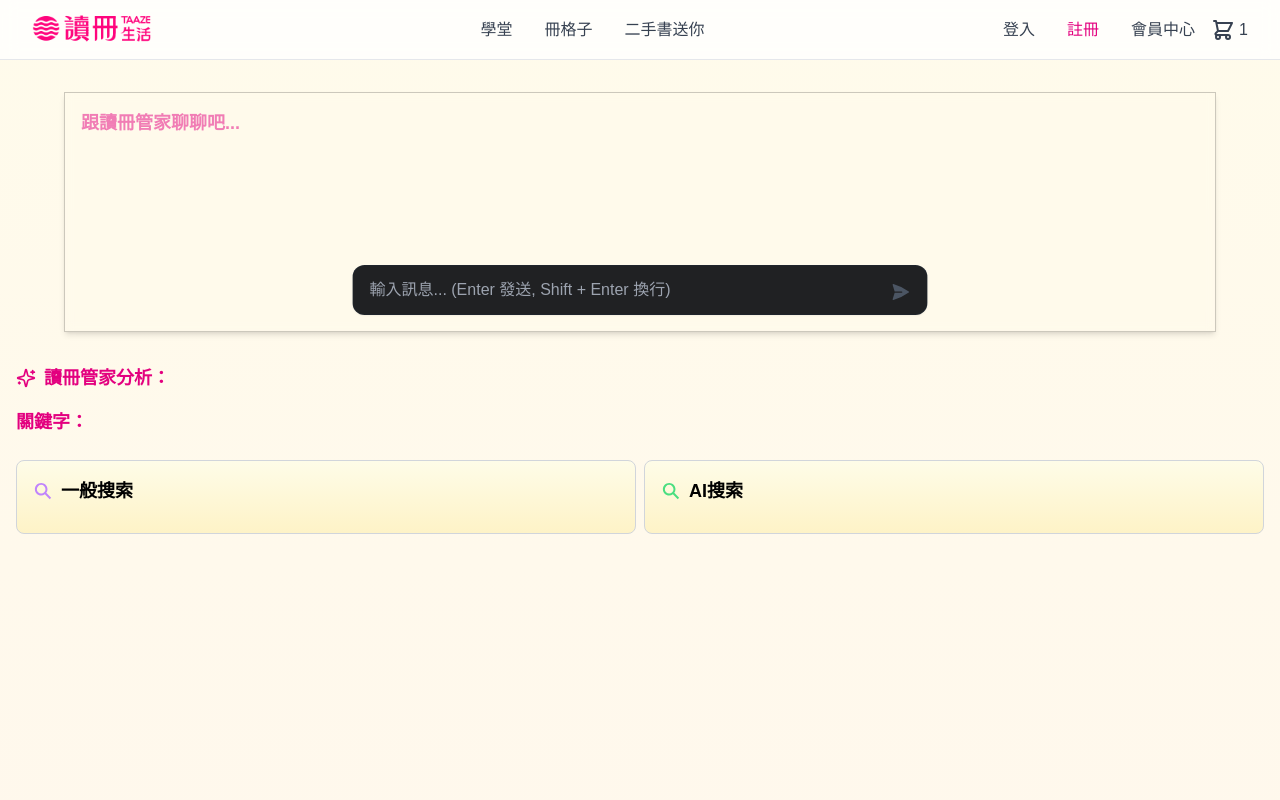
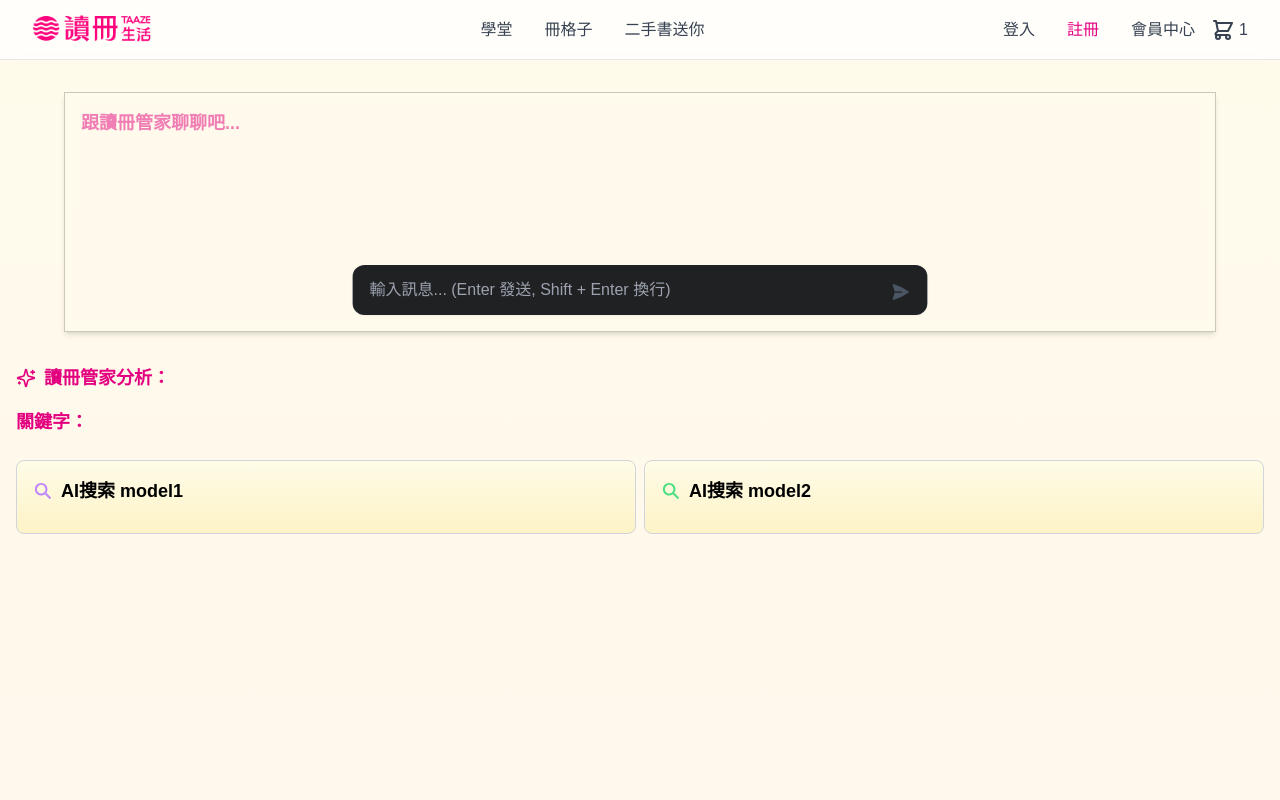
Before and after one commit to sa556693828/Find-A-Book, a Next.js app: page / in a window 1280 px wide. Shown: the top 800 px of the page. Built offline with nearby package versions, Linux system fonts and the light colour scheme.

Commit message:
AI search

```diff
--- a/src/app/page.tsx
+++ b/src/app/page.tsx
@@ -20,6 +20,7 @@ export interface AiBooksLinks {
   content: string;
 }
 
+// TODO: 持續對話會持續改變結果
 export default function Home() {
   const [loading, setLoading] = useState(false);
   const [currentChat, setCurrentChat] = useState<UserHistory[]>([]);
@@ -33,6 +34,7 @@ export default function Home() {
   const [booksLinks, setBooksLinks] = useState<BooksLinks[]>([]);
   const [aiBooksLinks, setAiBooksLinks] = useState<AiBooksLinks[]>([]);
   const [isSummary, setIsSummary] = useState(false);
+  const [retriggerSummary, setRetriggerSummary] = useState(false);
   const textareaRef = useRef<HTMLTextAreaElement>(null);
   const adjustHeight = () => {
     const textarea = textareaRef.current;
@@ -49,7 +51,7 @@ export default function Home() {
     "我是一個上班族，我該用什麼角度去理解書中的內容",
   ];
   useEffect(() => {
-    if (currentChat.length >= 6 && !isStreaming && !isSummary) {
+    if (currentChat.length >= 6 && !isStreaming) {
       handleSummary(currentChat);
     }
   }, [currentChat, isStreaming, isSummary]);
@@ -414,13 +416,15 @@ export default function Home() {
           <div className="grid grid-cols-2 gap-2 p-4">
             <SearchResultsSection
               isStreaming={isStreaming}
-              title="一般搜索"
+              isSummary={isSummary}
+              title="AI搜索 model1"
               icon={<IoSearchSharp className="w-5 h-5 mr-2 text-purple-400" />}
               results={booksLinks.length > 0 ? booksLinks : []}
             />
             <SearchResultsSection
               isStreaming={isStreaming}
-              title="AI搜索"
+              isSummary={isSummary}
+              title="AI搜索 model2"
               icon={<IoSearchSharp className="w-5 h-5 mr-2 text-green-400" />}
               results={aiBooksLinks.length > 0 ? aiBooksLinks : []}
             />
--- a/src/components/SearchResult.tsx
+++ b/src/components/SearchResult.tsx
@@ -2,13 +2,16 @@ import { AiBooksLinks, BooksLinks } from "@/app/page";
 import { IoMdArrowDropright } from "react-icons/io";
 import { FiBookOpen } from "react-icons/fi";
 
+// TODO: 有call summary的時候，才顯示正在生成結果
 function SearchResultsSection({
   isStreaming,
+  isSummary,
   title,
   icon,
   results,
 }: {
   isStreaming: boolean;
+  isSummary: boolean;
   title: string;
   icon: React.ReactNode;
   results: BooksLinks[] | AiBooksLinks[];
```
